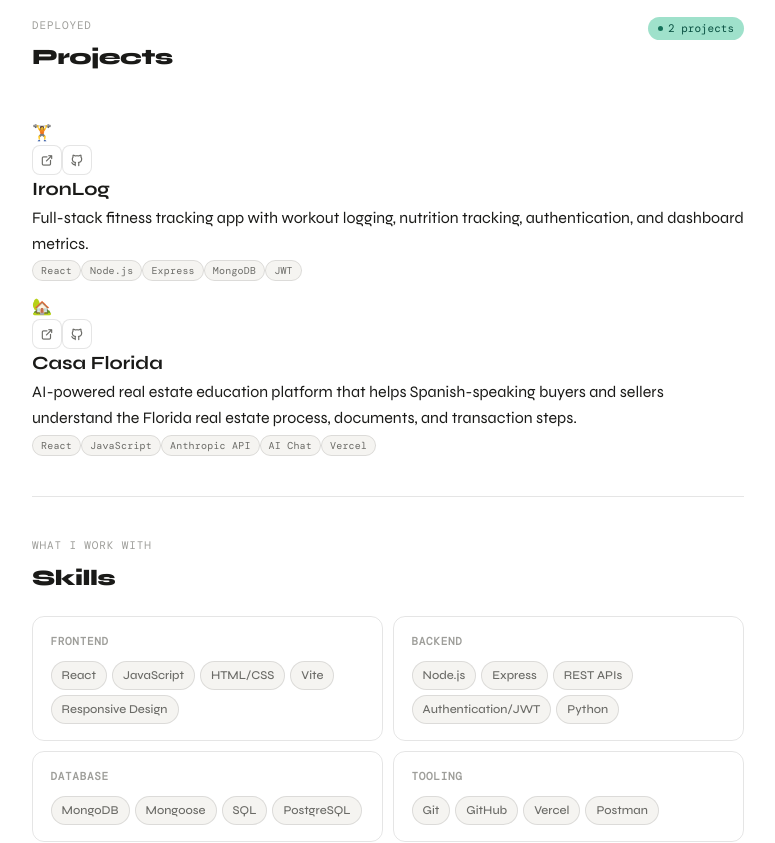
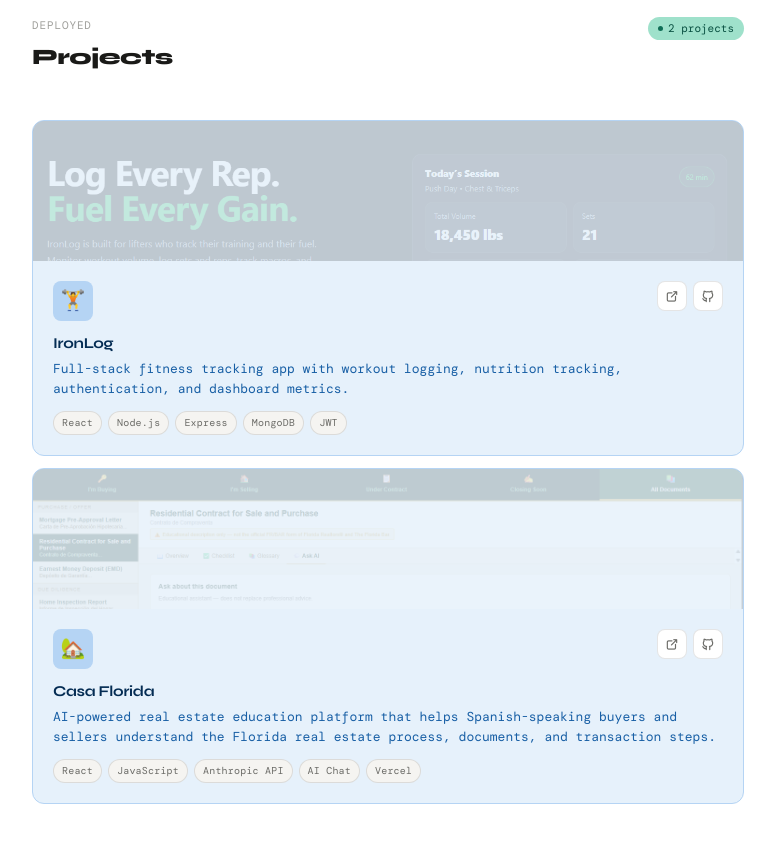
Before and after one commit to EricMerida/Portfolio, a React (Vite) app: page / in a window 1280 px wide. Shown: the part 880-1723 px from the top of the page, without its empty margins (252-1027 px from the left). Built offline with nearby package versions, Linux system fonts and the light colour scheme; the HTML template or start-up script is replaced by a standard one; a web font is replaced by a local one.

Commit message:
Refactor ProjectCard styles with new card layout

```diff
--- a/src/components/ProjectCard.module.css
+++ b/src/components/ProjectCard.module.css
@@ -1,34 +1,99 @@
-.header {
+.card {
+  border: 0.5px solid var(--color-border);
+  border-radius: var(--radius-lg);
+  overflow: hidden;
+  background: var(--color-bg);
+  transition: border-color 0.15s, background 0.15s;
+}
+
+.card:hover {
+  border-color: var(--color-border-mid);
+  background: var(--color-bg-secondary);
+}
+
+/* Featured card gets a blue accent */
+.featured {
+  border: 1.5px solid var(--blue-100);
+  background: var(--blue-50);
+}
+
+.featured:hover {
+  background: var(--blue-50);
+}
+
+/* ── Preview banner ── */
+.banner {
+  width: 100%;
+  height: 140px;
+  background-size: cover;
+  background-position: center top;
+  background-repeat: no-repeat;
+  /* faint/washed-out effect */
+  opacity: 0.18;
+  transition: opacity 0.2s ease;
+}
+
+.card:hover .banner {
+  opacity: 0.28;
+}
+
+/* ── Card body (below banner) ── */
+.body {
+  padding: 1.25rem;
+}
+
+.top {
   display: flex;
   justify-content: space-between;
   align-items: flex-start;
-  margin-bottom: 1.5rem;
-  flex-wrap: wrap;
-  gap: 8px;
+  margin-bottom: 10px;
 }
 
-.badge {
-  display: inline-flex;
+/* Project icon box */
+.icon {
+  width: 40px;
+  height: 40px;
+  border-radius: var(--radius-md);
+  display: flex;
   align-items: center;
-  gap: 5px;
-  font-family: var(--font-mono);
-  font-size: 11px;
-  color: var(--teal-800);
-  background: var(--teal-100);
-  border-radius: 100px;
-  padding: 3px 10px;
+  justify-content: center;
+  font-size: 20px;
 }
 
-.dot {
-  display: block;
-  width: 5px;
-  height: 5px;
-  border-radius: 50%;
-  background: var(--teal-600);
+.blue { background: var(--blue-100); color: var(--blue-800); }
+
+.links {
+  display: flex;
+  gap: 6px;
 }
 
-.grid {
-  display: grid;
-  grid-template-columns: 1fr;
-  gap: 12px;
+.name {
+  font-size: 15px;
+  font-weight: 700;
+  letter-spacing: -0.3px;
+  margin-bottom: 4px;
+  color: var(--color-text);
 }
+
+.featured .name {
+  color: var(--blue-900);
+}
+
+.desc {
+  font-family: var(--font-mono);
+  font-size: 13px;
+  font-weight: 300;
+  color: var(--color-text-secondary);
+  line-height: 1.55;
+  margin-bottom: 12px;
+}
+
+.featured .desc {
+  color: var(--blue-600);
+}
+
+.tags {
+  display: flex;
+  flex-wrap: wrap;
+  gap: 6px;
+}
```
